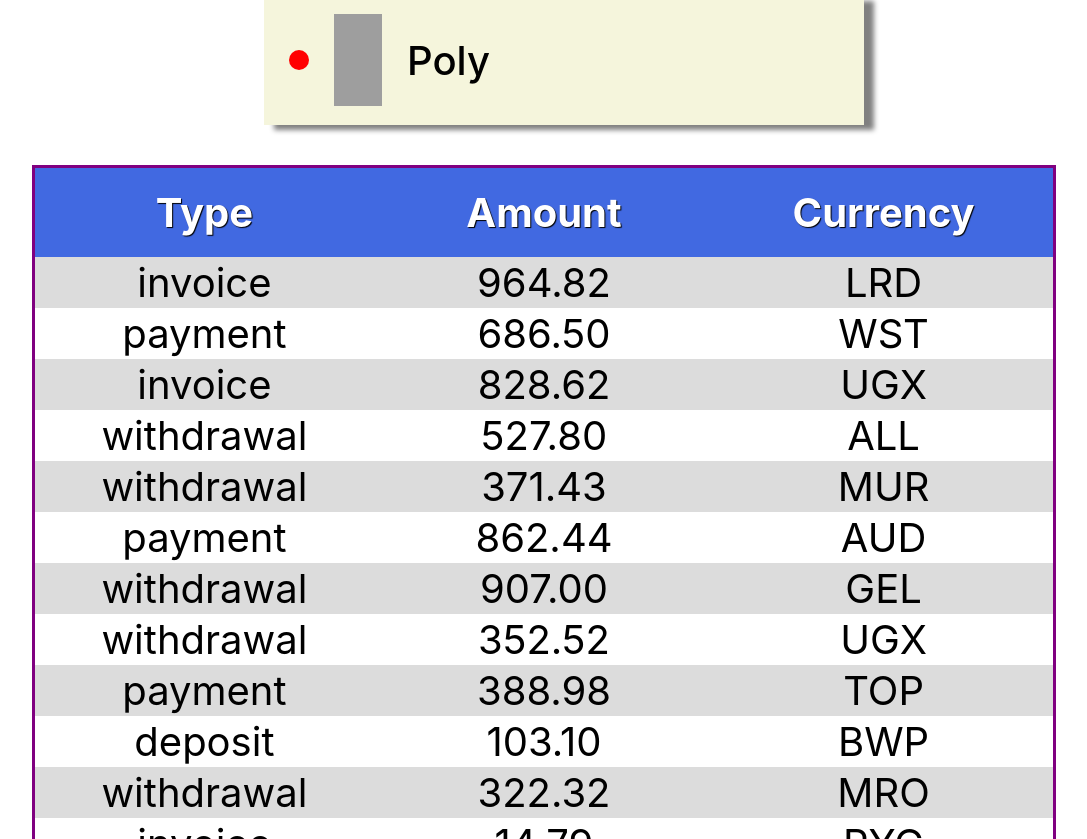
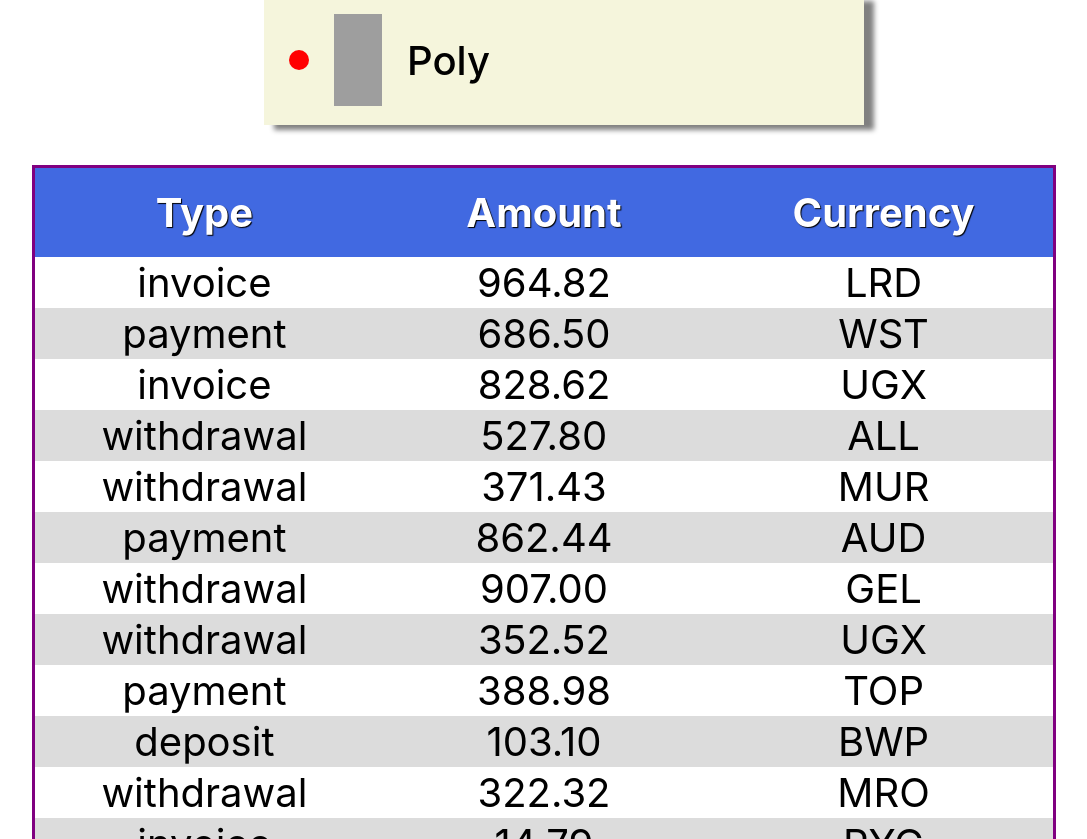
Before and after one commit to NataliaBadovska/goit-react-hw-01-components-new, a React (Create React App) app: page / in a window 1280 px wide. Shown: the part 1861-2700 px from the top of the page, without its empty margins (96-1183 px from the left). Built offline with nearby package versions, Linux system fonts and the light colour scheme; grey boxes are pictures that could not be loaded.

Commit message:
changes the html of the table

```diff
--- a/src/components/transaction/TransactionHistory.jsx
+++ b/src/components/transaction/TransactionHistory.jsx
@@ -12,14 +12,15 @@ export const TransactionHistory = ({ items }) => {
     </tr>
          </thead>
 
- {items.map(item =>
-  <tbody key={item.id} className={css.tBody}>
-     <tr>
+
+     <tbody  className={css.tBody}>
+       {items.map(item =>
+     <tr key={item.id}>
       <td>{item.type}</td>
       <td>{item.amount}</td>
       <td>{item.currency}</td>
-     </tr>
-  </tbody> )}
+     </tr>)}
+  </tbody>
 
 </table>)
 }
--- a/src/components/transaction/transaction.module.css
+++ b/src/components/transaction/transaction.module.css
@@ -21,6 +21,6 @@
     padding: 20px 0;
 }
 
-.tBody:nth-child(even){
+.tBody tr:nth-child(even){
     background: gainsboro;
 }
```
